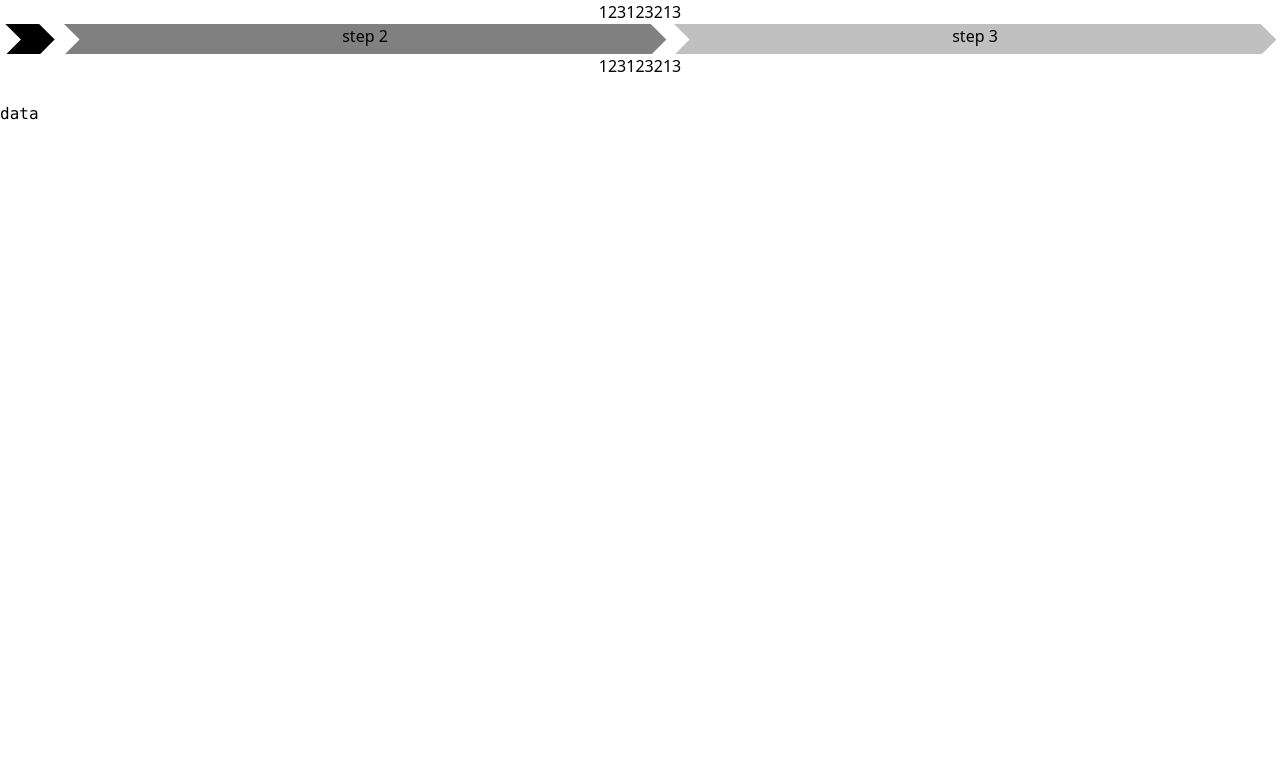
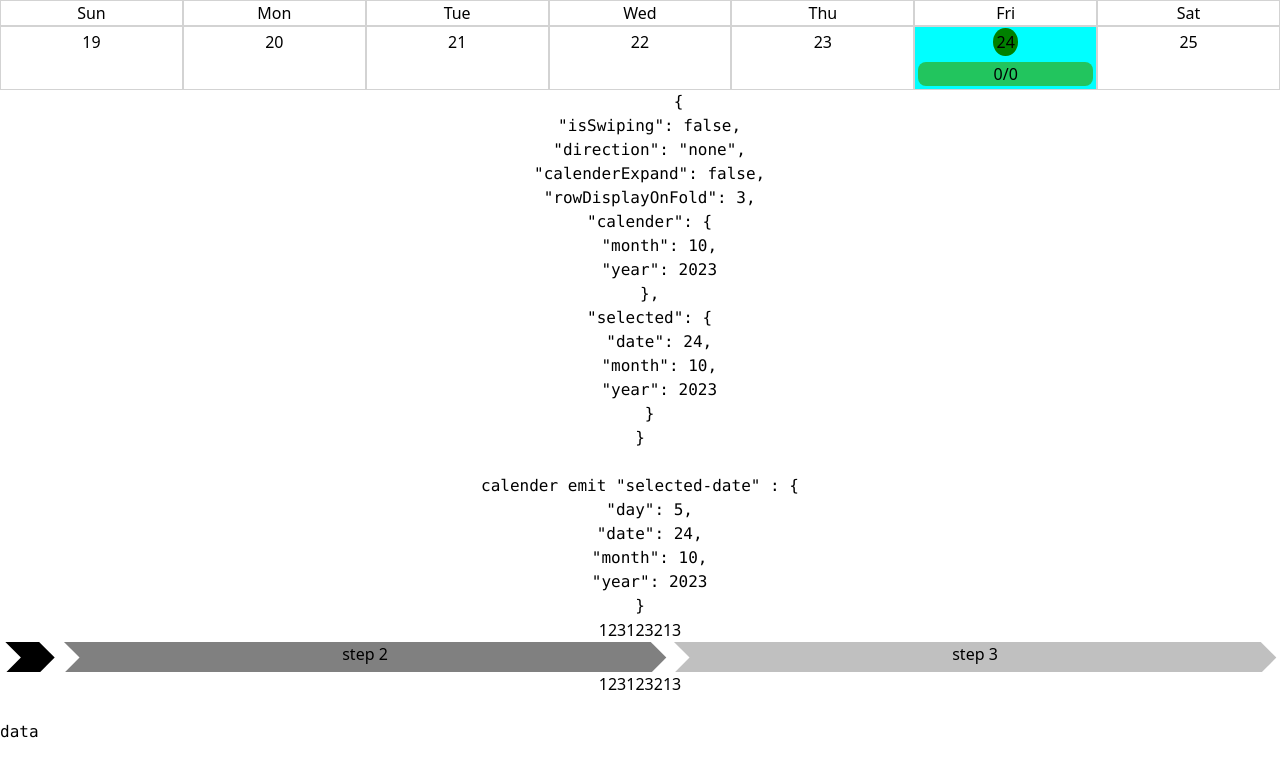
Before and after one commit to Justin26l/vueSandbox, a Vue app: page / in a window 1280 px wide. Shown: the top 776 px of the page. Built offline with nearby package versions, Linux system fonts and the light colour scheme.

Commit message:
date calender good

```diff
--- a/src/App.vue
+++ b/src/App.vue
@@ -29,7 +29,17 @@
 
     <hr/> -->
 
-    <!-- <calender></calender> -->
+    <calender
+      @selected-date="handleSelectedDate"
+      :selected-date="selectedDate.date"
+      :selected-month="selectedDate.month"
+      :selected-year="selectedDate.year"
+      :calender-task-data="calenderTaskData"
+      :display-type="calenderType.displayType.date"
+    ></calender>
+
+    <pre>calender emit "selected-date" : {{selectedDate}}</pre>
+
 
     <p>123123213</p>
     <arrowProgress>
@@ -51,9 +61,87 @@
 </template>
 
 <script setup lang="ts">
-import pipelineProgress from './components/pipelineProgress.vue'
+import { ref } from 'vue';
+
+// import pipelineProgress from './components/pipelineProgress.vue'
 import calender from './components/calender/index.vue';
 import arrowProgress from './components/arrowProgress/index.vue';
 import arrow from './components/arrowProgress/arrow.vue';
 
+import * as calenderType from './types/calenderType';
+
+let selectedDate = ref({
+  day: new Date().getDay(),
+  date: new Date().getDate(),
+  month: new Date().getMonth(),
+  year: new Date().getFullYear(),
+});
+
+const calenderTaskData = ref<calenderType.CalenderDataItem[]>([
+  {
+    year: 2023,
+    month: 9,
+    taskByDate: [
+      {
+        total: 0,
+        done: 0,
+      },
+      {
+        total: 1,
+        done: 2,
+        task: [
+        ]
+      }
+    ]
+  },
+    {
+    year: 2023,
+    month: 10,
+    taskByDate: [
+      {
+        total: 0,
+        done: 0,
+      },
+      {
+        total: 5,
+        done: 1,
+        task: [
+          {
+            active: true,
+            activityColor: 'red',
+            activityStartDate: '2023-11-25',
+            activityStartTime: '12:00:00',
+            activityEndDate: '2023-11-25',
+            activityEndTime: '12:30:00',
+          },
+          {
+            active: true,
+            activityColor: 'blue',
+            activityStartDate: '2023-11-26',
+            activityStartTime: '11:00:00',
+            activityEndDate: '2023-11-26',
+            activityEndTime: '16:00:00',
+          },
+          {
+            active: true,
+            activityColor: 'green',
+            activityStartDate: '2023-11-26',
+            activityStartTime: '18:00:00',
+            activityEndDate: '2023-11-26',
+            activityEndTime: '19:00:00',
+          },
+        ]
+      },
+      {
+        total: 3,
+        done: 1,
+        task: []
+      }
+    ]
+  },
+])
+
+function handleSelectedDate(data: { day: number; date: number; month: number; year: number}) {
+  selectedDate.value = data;
+}
 </script>
--- a/src/assets/css/calendar.css
+++ b/src/assets/css/calendar.css
@@ -1,9 +1,9 @@
 
-.container {
+.calender-component {
 	overflow-x: hidden;
 }
 
-.calender-header {
+.calender-component .calender-header {
 	display: flex;
 	flex-direction: row;
 	justify-content: space-around;
@@ -11,13 +11,13 @@
 	width: 100%;
 }
 
-.calender-header-item {
+.calender-component .calender-header-item {
 	flex: 1;
 	text-align: center;
 	border: .5px solid lightgray;
 }
 
-.calender-container {
+.calender-component .calender-container {
 	position: relative;
 	display: flex;
 	flex-direction: row;
@@ -30,11 +30,11 @@
 	transition: all 0.2s ease-in-out;
 }
 
-.calender-container.expanded {
+.calender-component .calender-container.expanded {
 	height: 20rem !important;
 }
 
-.calender {
+.calender-component .calender {
 	display: flex;
 	height: 100%;
 	flex: 0 0 100%;
@@ -43,7 +43,7 @@
 	flex-direction: column;
 }
 
-.calender-row {
+.calender-component .calender-row {
 	display: flex;
 	align-items: center;
 	justify-content: center;
@@ -53,7 +53,7 @@
 	transition: all 0.2s ease-in-out;
 }
 
-.calender-row.expanded {
+.calender-component .calender-row.expanded {
 	opacity: 1;
 	height: 4rem;
 }
@@ -80,17 +80,46 @@
 	}
 }
 
-.slide-left {
+.calender-component .slide-left {
 	animation: slide-left-frame .2s ease-in-out;
 }
 
-.slide-right {
+.calender-component .slide-right {
 	animation: slide-right-frame .2s ease-in-out;
 }
 
 
-.dateCol{
+.calender-component .date-col{
+	display: flex;
+	flex-direction: column;
     flex: 1;
     text-align: center;
     border: .5px solid lightgray;
+	padding: .2rem;
+	height: 100%;
+	background-color: grey;
 }
+
+.calender-component .date-col .task-mark{
+	width: 100%;
+	max-height: 50%;
+    text-align: center;
+	border-radius: .5rem;
+	margin-top: .5rem;
+}
+
+.calender-component .date-col .today {
+	display: inline;
+	border-radius: 50%;
+	background-color: green;
+	padding: .2rem;
+}
+
+.calender-component .date-col.selected-month {
+	background-color: white;
+}
+
+.calender-component .date-col.selected-date {
+	background-color: aqua !important;
+}
+/* rounded-full bg-green-500 p-1 */
--- a/src/components/calender/calenderDay.vue
+++ b/src/components/calender/calenderDay.vue
@@ -1,16 +1,20 @@
 <template>
-    <div class="dateCol"
+    <div class="date-col"
         :class="
-            refSelectedMonth != calenderMonth ? 'bg-gray-300' :
-            isSelected ? 'bg-blue-200' :
-            'bg-white'
+            isSelected ? 'selected-date' :
+            refSelectedMonth == calenderMonth ? 'selected-month' :
+            ''
         "
     >
-        <span :class="isToday? 'rounded-full bg-green-500 p-1' : '' ">{{ calenderDate }}</span>
-        <p :class="
-            isToday ? 'bg-green-500' :
-            isPast ? 'bg-red-500' :
-            isFuture? 'bg-blue-500': '' "
+        <div>
+            <span :class="isToday? 'today' : '' ">{{ calenderDate }}</span>
+        </div>
+        <p v-if=" taskPending > 0 || isToday"
+            class="task-mark"
+            :class="
+                isToday ? 'bg-green-500' :
+                isPast ? 'bg-red-500' :
+                isFuture? 'bg-green-500': '' "
         >{{ isToday ? (taskDone +'/'+ taskTotal) : taskPending }}</p>
     </div>
 </template>
@@ -22,47 +26,56 @@ import { defineProps } from 'vue';
 const props = defineProps({
     selectedDate: {
         type: Number,
+        default: new Date().getDate(),
         required: true
     },
     selectedMonth: {
         type: Number,
+        default: new Date().getMonth(),
         required: true
     },
     selectedYear: {
         type: Number,
+        default: new Date().getFullYear(),
         required: true
     },
 
     calenderDay: {
         type: Number,
+        default: new Date().getDay(),
         required: true
     },
     calenderDate: {
         type: Number,
+        default: new Date().getDate(),
         required: true
     },
     calenderMonth: {
         type: Number,
+        default: new Date().getMonth(),
         required: true
     },
     calenderYear: {
         type: Number,
+        default: new Date().getFullYear(),
         required: true
     },
 
     taskTotal: {
         type: Number,
+        default: 0,
         required: true
     },
     taskDone: {
         type: Number,
+        default: 0,
         required: true
     },
 });
 
-const taskTotal = ref(props.taskTotal);
-const taskDone = ref(props.taskDone);
-const taskPending = ref(taskTotal.value - taskDone.value);
+const taskTotal = computed(()=>props.taskTotal);
+const taskDone = computed(()=>props.taskDone);
+const taskPending = computed(()=>taskTotal.value - taskDone.value);
 
 const refSelectedDate  = computed(()=>props.selectedDate);
 const refSelectedMonth = computed(()=>props.selectedMonth);
--- a/src/components/calender/index.vue
+++ b/src/components/calender/index.vue
@@ -1,20 +1,29 @@
 <template>
-	<div class="container">
+	<div class="calender-component">
 		<div class="calender-header">
 			<span v-for="day in days" :key="day" class="calender-header-item">
 				{{ day }}
 			</span>
 		</div>
-		<div ref="calenderContainer" class="bg-red-500 calender-container" :class="calenderExpand ? 'expanded' : ''">
+		<div v-if="props.displayType == calenderType.displayType.date" ref="calenderContainer" class="bg-red-500 calender-container" :class="calenderExpand ? 'expanded' : ''">
 
 			<div v-for="(calenderMonth, i) in calenderData" :key="i" :id="'calMon' + i" class="calender">
 				<div v-for="(calenderWeek, index) in calenderMonth" :key="index" :id="'calWeek' + index" class="calender-row"
 					:class="calenderExpand ? 'expanded' : rowDisplayOnFold == index ? 'expanded' : ''">
 					<calenderDay v-for="(days, idx) in calenderWeek" :key="idx"
-						@click="updateSelectedDate(days.date, days.month, days.year)" :selectedYear="selectedYear"
-						:selectedMonth="selectedMonth" :selectedDate="selectedDate" :calenderYear="days.year"
-						:calenderMonth="days.month" :calenderDate="days.date" :calenderDay="days.day" :taskTotal="10"
-						:taskDone="5">
+						@click="updateSelectedDate(days.date, days.month, days.year)"
+
+						:selectedYear="selectedYear"
+						:selectedMonth="selectedMonth"
+						:selectedDate="selectedDate"
+
+						:calenderYear="days.year"
+						:calenderMonth="days.month"
+						:calenderDate="days.date"
+						:calenderDay="days.day"
+
+						:taskTotal="days.total"
+						:taskDone="days.done">
 					</calenderDay>
 				</div>
 			</div>
@@ -27,7 +36,6 @@
 			direction: direction,
 			calenderExpand: calenderExpand,
 			rowDisplayOnFold: rowDisplayOnFold,
-			rowDisplayOnFoldAdj: rowDisplayOnFoldAdj,
 			calender: {
 				month: calenderMonth,
 				year: calenderYear,
@@ -45,71 +53,113 @@
 import { ref, computed, watch } from 'vue'
 import { useSwipe } from '@vueuse/core'
 import calenderDay from './calenderDay.vue';
+import { defineEmits } from 'vue';
 
-interface Day {
-	day: number;
-	date: number;
-	month: number;
-	year: number;
-}
+import * as calenderType from './../../types/calenderType';
 
+const emit = defineEmits(['selected-date']);
+const props = defineProps({
+	displayType: {
+		type: String,
+		default: calenderType.displayType.date,
+		required: true,
+	},
+	selectedDate: {
+		type: Number,
+		default: new Date().getDate(),
+		required: true,
+	},
+	selectedMonth: {
+		type: Number,
+		default: new Date().getMonth(),
+		required: true,
+	},
+	selectedYear: {
+		type: Number,
+		default: new Date().getFullYear(),
+		required: true,
+	},
+
+	// data Object
+	calenderTaskData: {
+		required: true,
+		type: Array as () => calenderType.CalenderDataItem[],
+		default: () => {
+			return [
+				{
+					year: 2021,
+					month: 0,
+					taskByDate: [
+						{
+							total: 10,
+							done: 5,
+						},
+					]
+				}
+			];
+		},
+	},
+});
 // calender data
 const days = ['Sun', 'Mon', 'Tue', 'Wed', 'Thu', 'Fri', 'Sat'];
-const today = new Date();
-let calenderMonth = ref<number>(today.getMonth());
-let calenderYear = ref<number>(today.getFullYear());
-let rowDisplayOnFoldAdj = ref<number>(0);
 
-const selectedDate = ref<number>(today.getDate());
-const selectedMonth = ref<number>(today.getMonth());
-const selectedYear = ref<number>(today.getFullYear());
+let calenderMonth = ref<number>(props.selectedMonth);
+let calenderYear = ref<number>(props.selectedYear);
 
-const calenderData = computed<Day[][][]>(() => {
+const selectedDate = ref<number>(props.selectedDate);
+const selectedMonth = ref<number>(props.selectedMonth);
+const selectedYear = ref<number>(props.selectedYear);
+
+const calenderTaskDataRef = computed<calenderType.CalenderDataItem[]>(() => {
+	return props.calenderTaskData;
+});
+const calenderData = computed<calenderType.Day[][][]>(() => {
 	return [
-		getMonthlyCalendar(calenderYear.value, calenderMonth.value - 1),
-		getMonthlyCalendar(calenderYear.value, calenderMonth.value),
-		getMonthlyCalendar(calenderYear.value, calenderMonth.value + 1)
+		getMonthlyCalendar(calenderYear.value, calenderMonth.value - 1, calenderTaskDataRef.value),
+		getMonthlyCalendar(calenderYear.value, calenderMonth.value    , calenderTaskDataRef.value),
+		getMonthlyCalendar(calenderYear.value, calenderMonth.value + 1, calenderTaskDataRef.value)
 	];
 });
 
-const rowDisplayOnFold = computed<number>((): number => {
-	const targetRow = calenderData.value[1].findIndex((week) => {
-		return week.findIndex((day): boolean => {
-			return day.month == selectedMonth.value && day.date === selectedDate.value;
+let rowDisplayOnFold = ref<number>(0);
+
+function useSelectedRow(): void {
+	rowDisplayOnFold.value = calenderData.value[1].findIndex((week) => {
+		return week.some((day) => {
+			return day.month === calenderMonth.value && day.date === selectedDate.value;
 		});
 	});
-
-	if(targetRow + rowDisplayOnFoldAdj.value < 0){
-		calenderPrevMonth()
-	}
-	else if(targetRow + rowDisplayOnFoldAdj.value > 4){
-		calenderNextMonth()
-	};
-
-	return targetRow + rowDisplayOnFoldAdj.value;
-});
-
-function resetRowDisplayOnFoldAdj(index?:number): void {
-	rowDisplayOnFoldAdj.value = index || 0;
+}
+function resetRowDisplayOnFold(index?:number): void {
+	rowDisplayOnFold.value = index || 0;
 };
 
-function getMonthlyCalendar(year: number, month: number): Day[][] {
+function getMonthlyCalendar(year: number, month: number, calenderTaskData?: calenderType.CalenderDataItem[]): calenderType.Day[][] {
 	let calender = [];
 
 	year = month < 0 ? year - 1 : month > 11 ? year + 1 : year;
 	month = month < 0 ? 11 : month > 11 ? 0 : month;
 
 	const firstDayOfMonth = new Date(year, month, 1).getDay() - 1;
+	const taskDataMonth = calenderTaskData?.find((data) => {
+		return data.year === year && data.month === month;
+	});
+
+	console.log(taskDataMonth);
 
 	for (let weekCount = 0; weekCount < 5; weekCount++) {
 		let week = [];
 		for (let dayCount = 0; dayCount < 7; dayCount++) {
 			let day = new Date(year, month, (dayCount - firstDayOfMonth) + (weekCount * 7));
+			const taskData = day.getMonth() == month ? taskDataMonth?.taskByDate[day.getDate()] : taskDataMonth?.taskByDate[0]
 			week.push({
 				day: day.getDay(),
 				date: day.getDate(),
 				month: day.getMonth(),
 				year: day.getFullYear(),
+				total: taskData?.total || 0,
+				done: taskData?.done || 0,
+				task: taskData?.task || [],
 			});
 		}
 		calender.push(week);
@@ -122,6 +172,17 @@ function updateSelectedDate(date: number, month: number, year: number): void {
 	selectedDate.value = date;
 	selectedMonth.value = month;
 	selectedYear.value = year;
+
+	useSelectedRow();
+
+	// emit data to parent
+	emit('selected-date', {
+		day: new Date(year, month, date).getDay(),
+		date: selectedDate.value,
+		month: selectedMonth.value,
+		year: selectedYear.value,
+	});
+
 }
 
 // touch event
@@ -131,7 +192,7 @@ const { isSwiping, direction } = useSwipe(calenderContainer)
 const calenderExpand = ref(false);
 
 function calenderPrevMonth(): void {
-	resetRowDisplayOnFoldAdj(4);
+	resetRowDisplayOnFold(4);
 	calenderContainer.value?.classList.add('slide-right');
 	setTimeout(() => {
 		calenderContainer.value?.classList.remove('slide-right');
@@ -141,7 +202,7 @@ function calenderPrevMonth(): void {
 }
 
 function calenderNextMonth(): void {
-	resetRowDisplayOnFoldAdj();
+	resetRowDisplayOnFold(0);
 	calenderContainer.value?.classList.add('slide-left');
 	setTimeout(() => {
 		calenderContainer.value?.classList.remove('slide-left');
@@ -164,7 +225,7 @@ watch([isSwiping, direction], ([isSwiping, direction]) => {
 					calenderNextMonth();
 				}
 				else{
-					rowDisplayOnFoldAdj.value += 1;
+					rowDisplayOnFold.value += 1;
 				};
 
 			}
@@ -173,7 +234,7 @@ watch([isSwiping, direction], ([isSwiping, direction]) => {
 					calenderPrevMonth();
 				}
 				else{
-					rowDisplayOnFoldAdj.value -= 1;
+					rowDisplayOnFold.value -= 1;
 				};
 			};
 		}
@@ -188,4 +249,6 @@ watch([isSwiping, direction], ([isSwiping, direction]) => {
 	}
 });
 
+// mounted
+useSelectedRow();
 </script>
--- /dev/null
+++ b/src/types/calenderType.ts
@@ -0,0 +1,36 @@
+export enum displayType {
+  date = 'date',
+  timeline = 'timeline'
+}
+
+export interface Day extends TaskByDate {
+	day: number;
+	date: number;
+	month: number;
+	year: number;
+}
+
+export interface TaskByDate {
+    total: number;
+    done: number;
+    task?: Task[];
+}
+
+export interface Task {
+  active: boolean;
+  activityColor: string;
+  activityStartDate: string;
+  activityStartTime: string;
+  activityEndDate: string;
+  activityEndTime: string;
+  [key: string]: any;
+}
+
+export interface CalenderDataItem {
+  year: number;
+  month: number;
+  taskByDate: TaskByDate[];
+  // task by date is array index from 0 to 31,
+  // index define the date of month
+  // so index 0 is not used
+}
--- a/tsconfig.app.json
+++ b/tsconfig.app.json
@@ -1,6 +1,6 @@
 {
   "extends": "@vue/tsconfig/tsconfig.dom.json",
-  "include": ["env.d.ts", "src/**/*", "src/**/*.vue"],
+  "include": ["env.d.ts", "src/**/*", "src/**/*.vue", "src/**/*.ts"],
   "exclude": ["src/**/__tests__/*"],
   "compilerOptions": {
     "composite": true,
```
